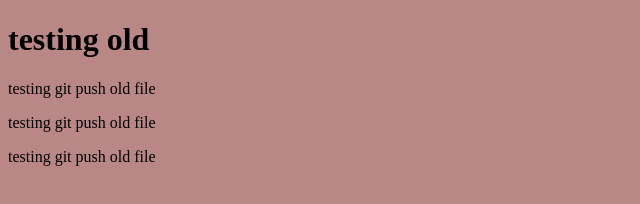
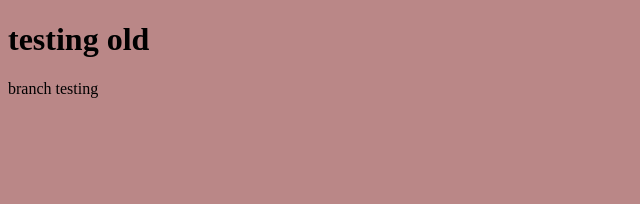
Before and after one commit to nafish002/githubtest, a plain HTML site: page index.html in a window 1280 px wide. Shown: the whole page, without its empty margins (0-640 px from the left). Drawn offline with Linux system fonts and the light colour scheme.

Commit message:
tutorail

```diff
--- a/index.html
+++ b/index.html
@@ -9,8 +9,6 @@
     </head>
     <body>
         <h1>testing old</h1>
-        <p>testing git push old file</p>
-        <p>testing git push old file</p>
-        <p>testing git push old file</p>
+        <p>branch testing</p>
     </body>
 </html>
```
